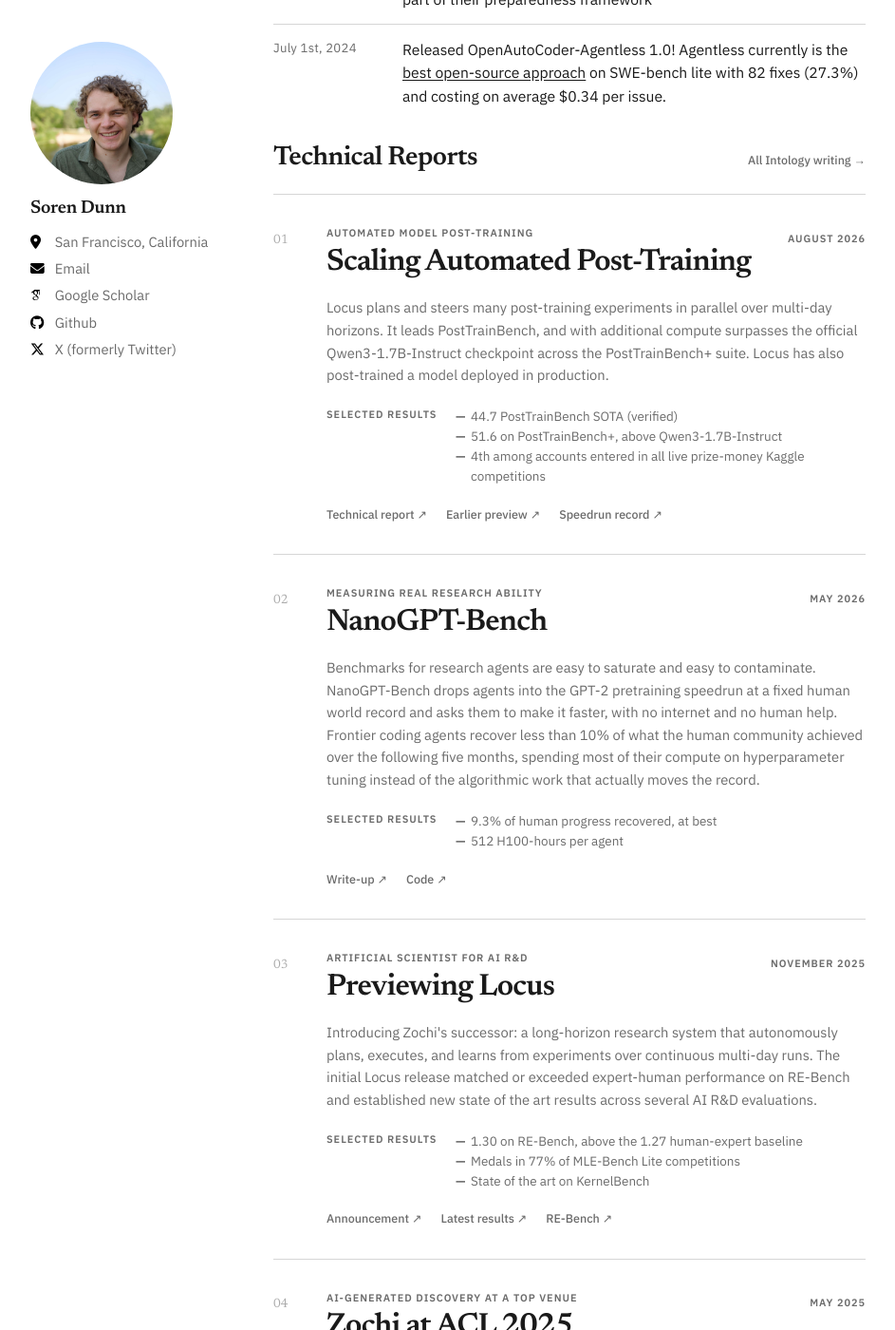
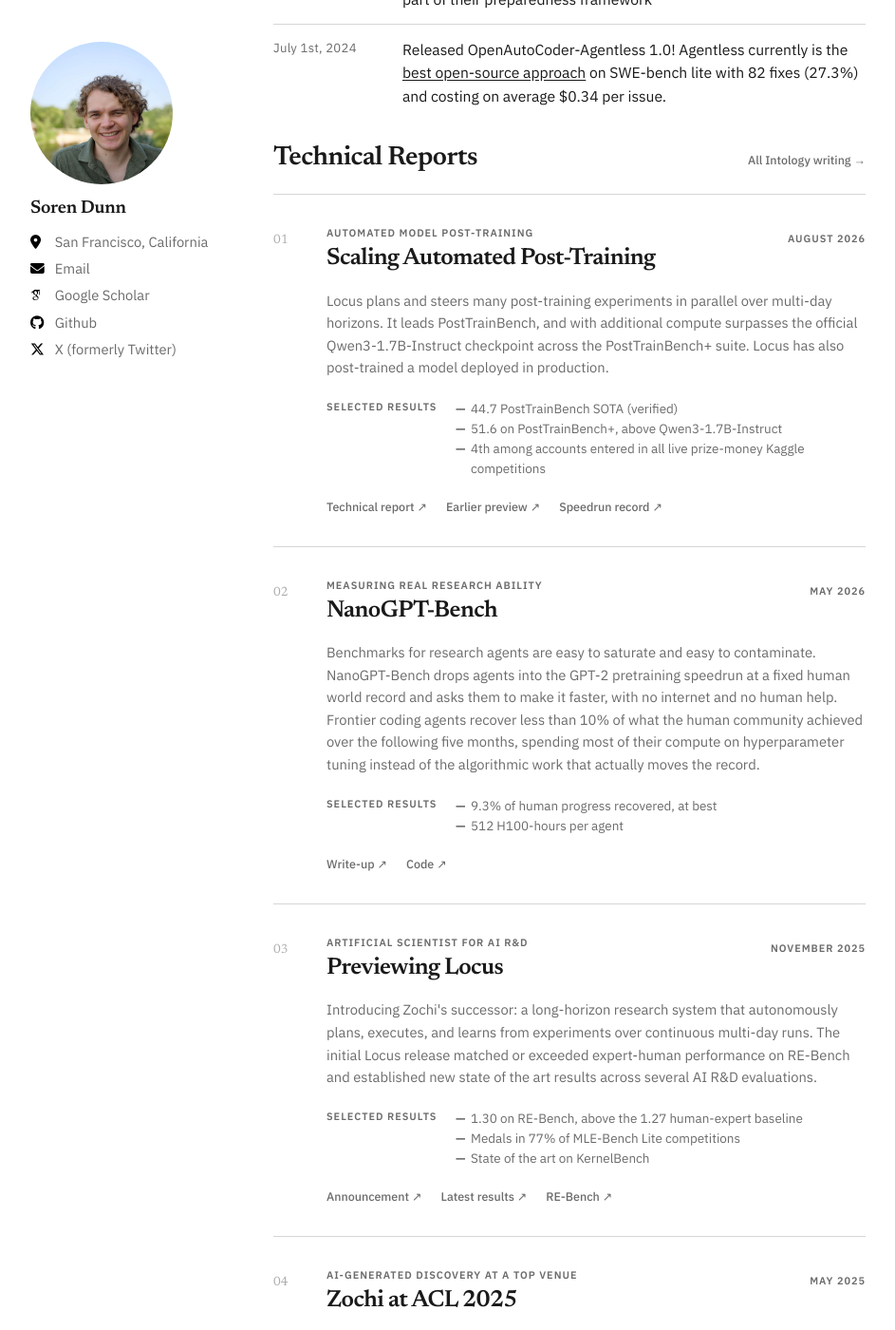
Before and after one commit to sorendunn/sorendunn.github.io, a Jekyll site: the page built from _pages/about.md, in a window 1280 px wide and 1400 px high, scrolled down 1707 px. Shown: the whole window at 95% size, without its empty margins (168-1111 px from the left). Built offline with Jekyll 4.4.1, drawn with Linux system fonts in a browser that asks for light colours; some web fonts are replaced.

Commit message:
Reduce technical report title size

```diff
--- a/assets/css/home.css
+++ b/assets/css/home.css
@@ -303,7 +303,7 @@ section#publications h2 {
 .technical-project-head h3 {
   margin: 0;
   font-family: var(--font-heading);
-  font-size: 2rem;
+  font-size: 1.55rem;
   font-weight: 600;
   line-height: 1.1;
   letter-spacing: -0.025em;
@@ -469,7 +469,7 @@ section#publications h2 {
     gap: 0.65rem;
   }
   .technical-project-head h3 {
-    font-size: 1.7rem;
+    font-size: 1.4rem;
   }
   .technical-project-detail {
     grid-template-columns: 1fr;
```
